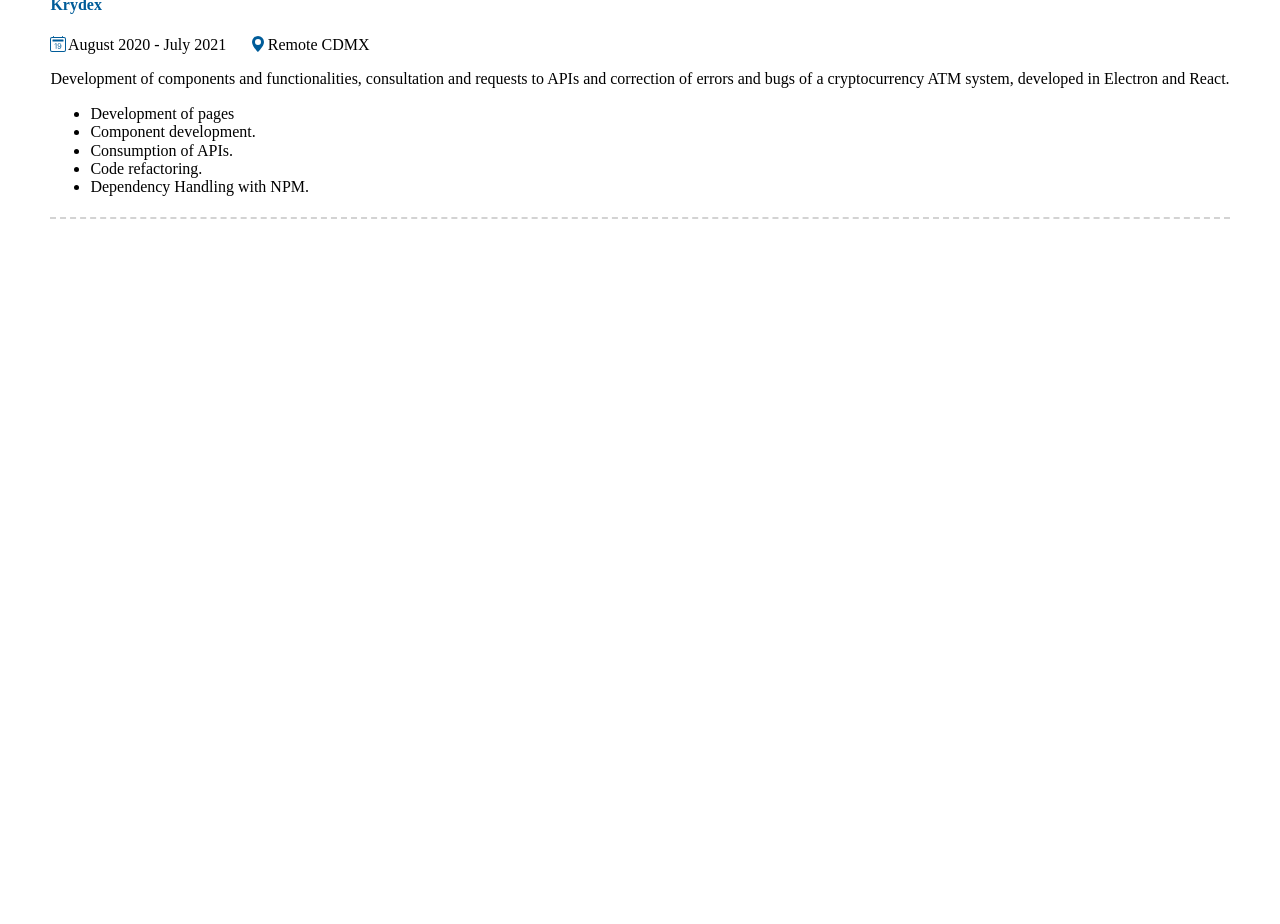
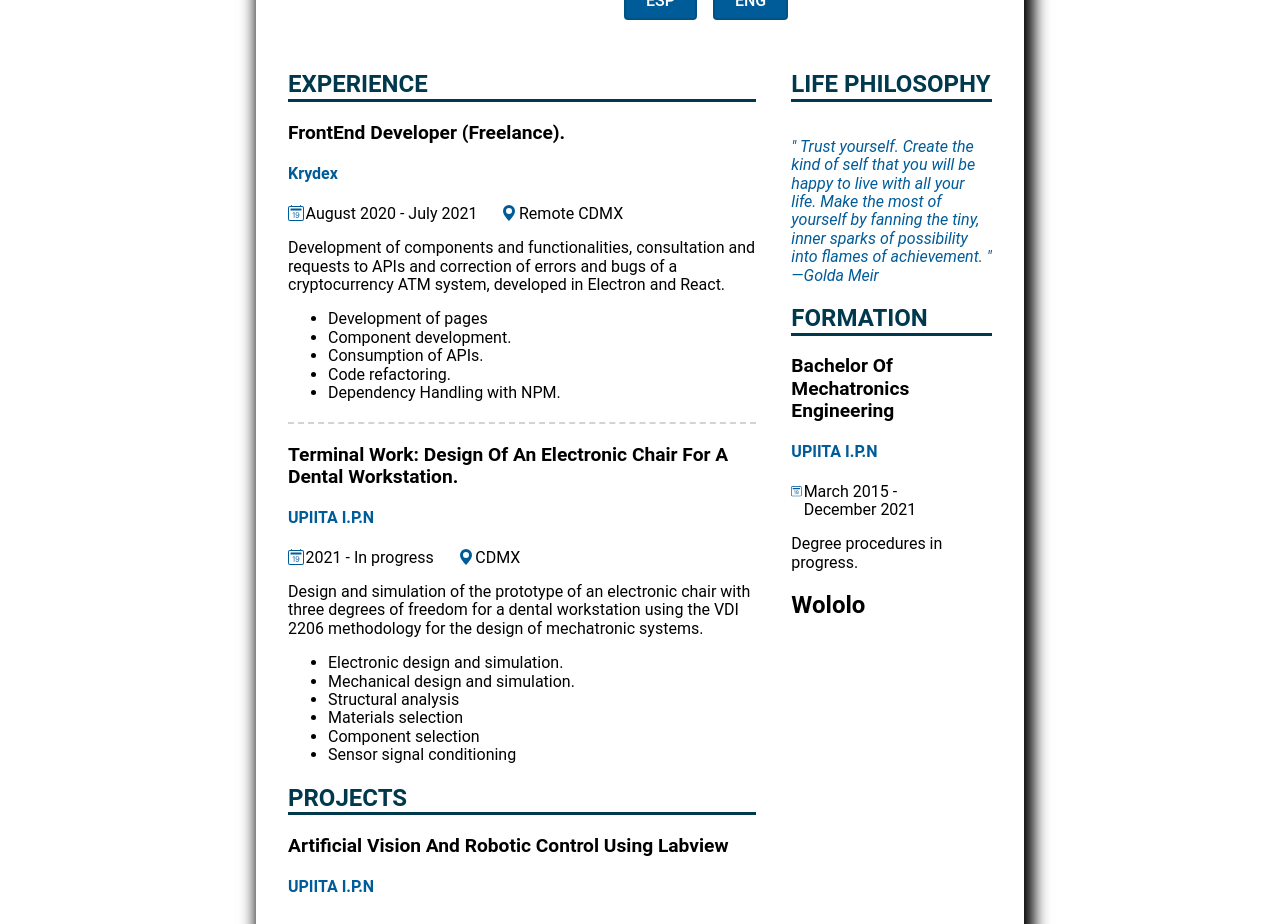
Before and after one commit to ErnestoZuniga/ErnestoZuniga.github.io, a React (Create React App) app: page / in a window 1280 px wide. Shown: the part 440-1364 px from the top of the page. Before the commit the page ends 800 px from the top, so only its background shows below. Built offline with nearby package versions, Linux system fonts and the light colour scheme.

Commit message:
Refactor: Styles and components. + Card component. + Card Styles. + HomePage. + HomePage Styles. + Declaration in routes/App.js + Layout component. + Layout Styles. + Skills Component refactor in progress. + Skill Styles Refactor in progress.

```diff
--- /dev/null
+++ b/src/assets/styles/layout.module.scss
@@ -0,0 +1,34 @@
+@import "./recurrent.module";
+
+.main {
+  //@extend .with-border;
+  @extend .container__column;
+  align-items: center;
+  justify-content: center;
+  width: 60vw;
+  font-family: Carlito,Roboto,-apple-system,BlinkMacSystemFont,"Segoe UI",Oxygen,Ubuntu,Cantarell,"Open Sans","Helvetica Neue",sans-serif;
+  box-sizing: border-box;
+  margin: 0 auto;
+  padding: 0 2rem 1rem;
+  box-shadow: 5px 5px 15px 5px #000;
+}
+
+.body{
+  display: flex;
+  &__left{
+    width: 70%;
+    padding-right: 5%;
+    //@extend .with-bg;
+  }
+  &__right{
+    width: 30%;
+  }
+}
+
+.with-border {
+  border: dashed 3px black;
+}
+
+.with-bg {
+  background-color: red;
+}
--- a/src/assets/styles/styles.module.scss
+++ b/src/assets/styles/styles.module.scss
@@ -1,2 +1,9 @@
 @import './recurrent.module';
 @import './header.module';
+
+.philos {
+  p{
+    color: #005c99;
+    font-style: italic;
+  }
+}
--- a/src/components/Card/Card.jsx
+++ b/src/components/Card/Card.jsx
@@ -12,7 +12,7 @@ const Card = (props) => {
   const prepend = card["icon__prepend"];
   const iconFormat = card["icon__format"];
   const { h1, h2, h3, h4, dateStart, dateEnd, place, description, activities } =
-    props.data;
+    (props.data ? props.data : props);
 
   const Titles = () => {
     return (
--- /dev/null
+++ b/src/components/Skills/Skills.jsx
@@ -0,0 +1,79 @@
+import React from "react";
+
+import styles from "../../assets/styles/styles.module.scss";
+
+import {
+  BsCircleFill as CircleFill,
+  BsCircleHalf as CircleHalf,
+  BsCircle as CircleEmpty,
+} from "react-icons/bs";
+
+const Skills = (props) => {
+  const iconFormat = styles["icon__format"];
+
+  const createComponentArray = (n, Component) => {
+    return new Array(n).fill(undefined).map((e, i) => {
+      return <React.Fragment key={"" + e + i}> {Component} </React.Fragment>;
+    });
+  };
+
+  const bolitas = (rate) => {
+    const cf = Math.floor(rate);
+    const ch = Math.round((rate - Math.floor(rate)).toFixed(1));
+    const ce = 5 - (cf + ch);
+    const arraycf = createComponentArray(cf, <CircleFill />);
+    const arraych = createComponentArray(ch, <CircleHalf />);
+    const arrayce = createComponentArray(ce, <CircleEmpty />);
+    return (
+      <div className={iconFormat}>
+        {arraycf.concat(arraych.concat(arrayce))}
+      </div>
+    );
+  };
+
+  const createRatedSkill = (object) => {
+    return new Array(Object.keys(object).length).fill(undefined).map((e, i) => {
+      return (
+        <div className={styles["icon__prepend-rskills"]}>
+          <React.Fragment key={i}>
+            <p>{object[i].ratedSkills}</p>
+            {bolitas(object[i].rate)}
+          </React.Fragment>
+        </div>
+      );
+    });
+  };
+
+  return (
+    <div
+      className={props.divider === true
+        ? styles["divider"]
+        : styles["card"]
+      }
+    >
+      {
+        props.h2
+        ? <h2 className={styles["card__h2"]}> {props.h2} </h2>
+        : <></>
+      }
+      {
+        props.ratedSkills
+        ? createRatedSkill(props.ratedSkills)
+        : <></>
+      }
+      <div className={styles["unordered"]}>
+        {
+          props.skills
+          ? (
+            props.skills.map((skill, i) => {
+              return <p key={"" + skill + i}> {skill} </p>;
+            })
+          )
+          : (<></>)
+        }
+      </div>
+    </div>
+  );
+};
+
+export default Skills;
--- /dev/null
+++ b/src/layouts/Layout.jsx
@@ -0,0 +1,20 @@
+import React from 'react';
+
+import Header from './Header/Header';
+import layout from '../assets/styles/layout.module.scss'
+
+const Layout = ({children}) => {
+  const styles = layout.main;
+  const body = layout.body;
+
+  return (
+  <div className={styles}>
+    <Header/>
+    <div className={body}>
+      {children}
+    </div>
+  </div>
+  );
+}
+
+export default Layout;
--- a/src/pages/HomePage/HomePage.jsx
+++ b/src/pages/HomePage/HomePage.jsx
@@ -1,22 +1,23 @@
-import React, { useState, useEffect } from "react";
-import classnames from "classnames";
+import React from "react";
 
-import stl from "./styles.module.scss";
-import Header from "../../layouts/Header/Header";
 import Card from "../../components/Card/Card";
+import Skills from "../../components/Skills/Skills";
 
 import dataEn from "../../assets/dummies/dataEn.json";
 import dataEs from "../../assets/dummies/dataEs.json";
+import layout from '../../assets/styles/layout.module.scss'
+import styles from '../../assets/styles/styles.module.scss';
 
 const HomePage = () => {
   const data = dataEn;
-  const pclass = classnames({
-    [stl["with-border"]]: true,
-    //  [ stl['with-bg']]: true
-  });
+  const bodyRight = layout["body__right"];
+  const bodyleft = layout["body__left"];
+  const philos = styles["philos"];
+
   const ExperienceFrontEnd = () => {
     return (
       <Card
+        divider
         data={{
           h2: data.frontEnd.experience.title,
           h3: data.frontEnd.experience.position,
@@ -27,17 +28,113 @@ const HomePage = () => {
           description: data.frontEnd.experience.description,
           activities: data.frontEnd.experience.activities,
         }}
-        divider
       />
     );
   };
 
+  const ExperienceMechatronics = () => {
+    return (
+      <Card
+        data={{
+          h3: data.mechatronics.experience.subtitle,
+          h4: data.mechatronics.experience.company,
+          dateStart: data.mechatronics.experience.dateStart,
+          dateEnd: data.mechatronics.experience.dateEnd,
+          place: data.mechatronics.experience.workPlace,
+          description: data.mechatronics.experience.description,
+          activities: data.mechatronics.experience.activities
+        }}
+      />
+    );
+  }
+
+  const ProjectsMechatronics = () => {
+    return (
+      <>
+      <ArtificialVisonProject/>
+      <PIDProject/>
+      <AnimationKinematicProject/>
+      </>
+    );
+  }
+
+  const ArtificialVisonProject = () => {
+    return(
+      <Card
+        divider
+        data={{
+          h2: data.mechatronics.projects[0].title,
+          h3: data.mechatronics.projects[0].project,
+          h4: data.mechatronics.projects[0].institution,
+          description: data.mechatronics.projects[0].description,
+        }}
+      />
+    );
+  }
+
+  const PIDProject = () => {
+    return(
+      <Card
+        divider
+        data={{
+          h3: data.mechatronics.projects[1].project,
+          h4: data.mechatronics.projects[1].institution,
+          description: data.mechatronics.projects[1].description,
+        }}
+      />
+    );
+  }
+
+  const AnimationKinematicProject = () => {
+    return (
+      <Card
+        data={{
+          h3: data.mechatronics.projects[2].project,
+          h4: data.mechatronics.projects[2].institution,
+          description: data.mechatronics.projects[2].description,
+        }}
+      />
+    );
+  }
+
+  const LifePhilosophy = () => {
+    return (
+      <div className={philos}>
+        <Card h2={data.lifePhilosophy.title}
+        description={data.lifePhilosophy.description}
+        />
+      </div>
+    );
+  }
+
+  const Formation = () => {
+    return(
+      <Card h2={data.education.title}
+      h3={data.education.subtitle}
+      h4={data.education.institution}
+      dateStart={data.education.dateStart}
+      dateEnd={data.education.dateEnd}
+      description={data.education.description} />
+    );
+  }
+
   return (
-    <div className={stl.container}>
-      {/* <p className={pclass}>Hello Banana: {pclass}</p> */}
-      <Header />
+    <>
+    <div className={bodyleft}>
       <ExperienceFrontEnd />
+      <ExperienceMechatronics />
+      <ProjectsMechatronics />
     </div>
+    <div className={bodyRight}>
+      <LifePhilosophy />
+      <Formation />
+      <Skills
+        h2={'Wololo'}
+        ratedSkills={5}
+      /> {/* lenguages */}
+    </div>
+    </>
+
   );
 };
 
--- a/src/pages/HomePage/styles.module.scss
+++ /dev/null
@@ -1,15 +0,0 @@
-.container {
-  display: flex;
-  flex-direction: column;
-  align-items: center;
-  justify-content: center;
-  //@extend .with-border
-}
-
-.with-border {
-  border: dashed 3px black;
-}
-
-.with-bg {
-  background-color: red;
-}
--- a/src/routes/App.js
+++ b/src/routes/App.js
@@ -11,6 +11,7 @@ import {
 // import NotFound from "../containers/NotFound"
 // import Layout from "../components/Layout";
 // import Playground from "../containers/Playground";
+import Layout from "../layouts/Layout";
 import HomePage from "../pages/HomePage/HomePage";
 
 
@@ -31,9 +32,11 @@ const App = () => {
     //   </Layout>
     // </Router>
     <Router>
-      <Switch>
-        <Route exact path="/" element={<HomePage/>} />
-      </Switch>
+      <Layout>
+        <Switch>
+          <Route exact path="/" element={<HomePage/>} />
+        </Switch>
+      </Layout>
     </Router>
   );
 }
```
Also changed, not shown: src/components/Card/card.module.scss (deleted).
